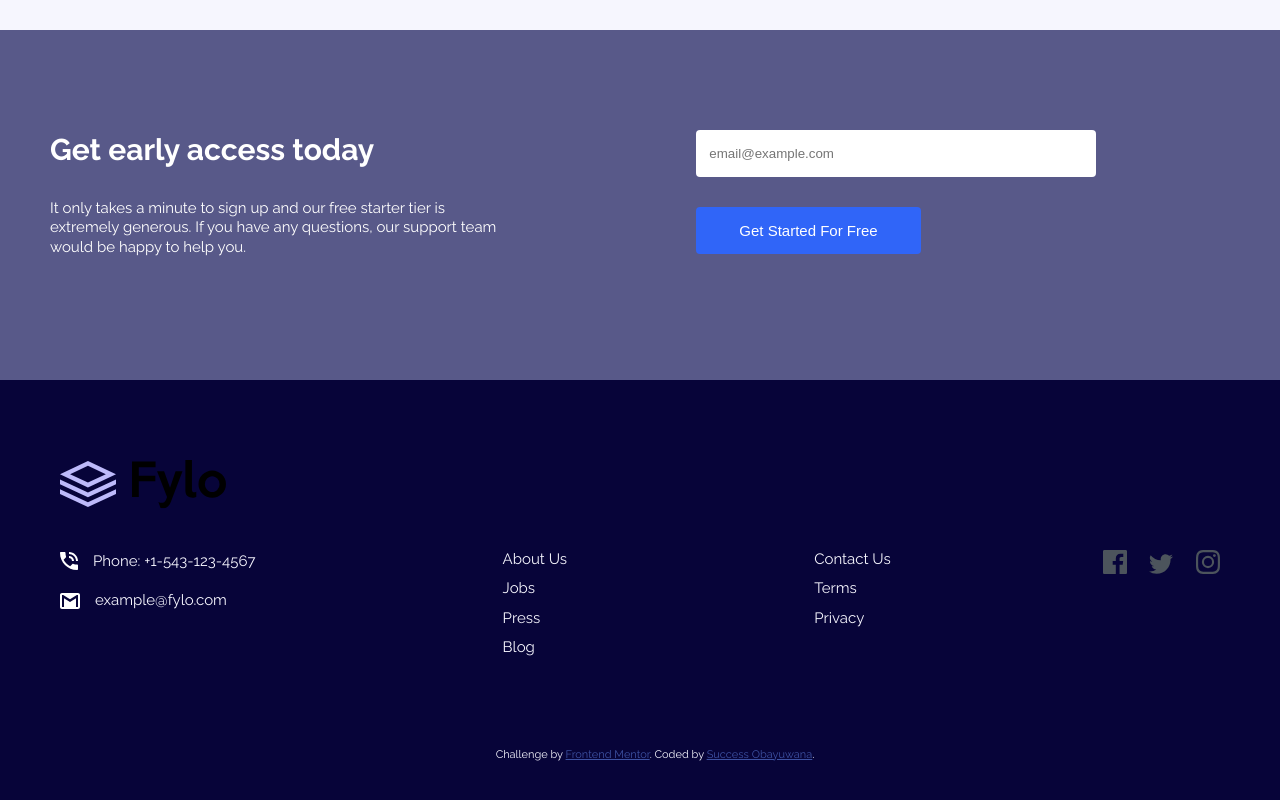
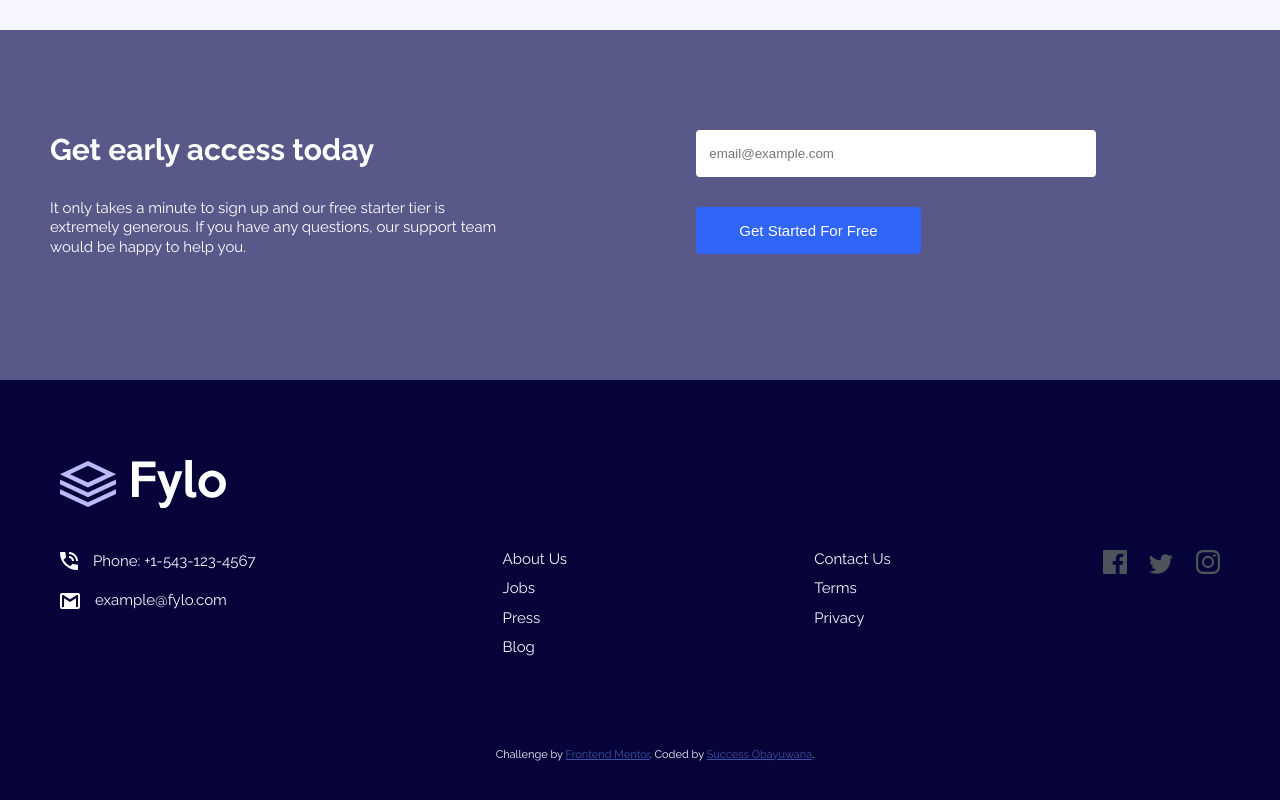
Before and after one commit to Obayuwana22/Fylo-landing-page, a plain HTML site: page index.html in a window 1280 px wide. Shown: the part 1481-2281 px from the top of the page. Drawn offline with Linux system fonts and the light colour scheme.

Commit message:
Added new logo

```diff
--- a/index.html
+++ b/index.html
@@ -103,7 +103,11 @@
     </main>
     <footer>
       <div>
-        <img class="footerLogo" src="images/logo.svg" alt="company logo" />
+        <img
+          class="footerLogo"
+          src="images/footerlogo.svg"
+          alt="company logo"
+        />
         <div class="ContactInfo">
           <img src="images/icon-phone.svg" alt="" />
           <span>Phone: +1-543-123-4567</span>
```
Also changed, not shown: images/footerlogo.svg (added).
